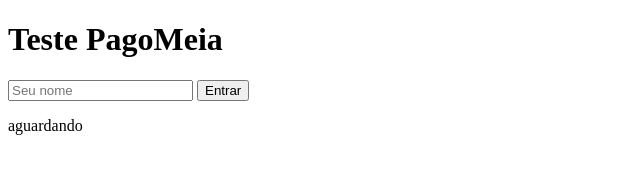
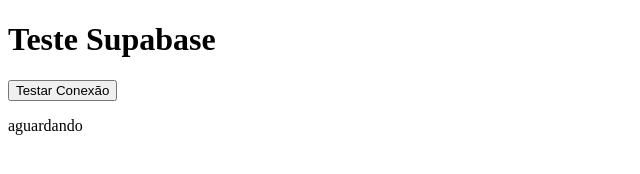
Before and after one commit to thierrylxcas/pagomeia-signal, a website: page index.html in a window 1280 px wide. Shown: the whole page, without its empty margins (0-640 px from the left). Drawn offline with nearby package versions, Linux system fonts and the light colour scheme.

Commit message:
Update index.html

```diff
--- a/index.html
+++ b/index.html
@@ -2,26 +2,46 @@
 <html lang="pt-br">
 <head>
 <meta charset="UTF-8">
-<title>Teste JS PagoMeia</title>
+<title>Teste Supabase</title>
 <meta name="viewport" content="width=device-width, initial-scale=1.0">
 </head>
 
 <body>
 
-<h1>Teste PagoMeia</h1>
-
-<input id="username" placeholder="Seu nome">
-<button onclick="join()">Entrar</button>
-
+<h1>Teste Supabase</h1>
+<button onclick="testar()">Testar Conexão</button>
 <p id="status">aguardando</p>
 
+<script src="https://cdn.jsdelivr.net/npm/@supabase/supabase-js@2"></script>
+
 <script>
-console.log("JS CARREGOU");
+console.log("SCRIPT INICIADO");
 
-function join(){
-  console.log("FUNÇÃO JOIN CHAMADA");
-  alert("FUNCIONOU! Nome: " + document.getElementById("username").value);
-  document.getElementById("status").innerText = "clicou no botão";
+const SUPABASE_URL = "https://yxeowgpwumbirpmsmd.supabase.co";
+const SUPABASE_ANON_KEY = "eyJhbGciOiJIUzI1NiIsInR5cCI6IkpXVCJ9.eyJpc3MiOiJzdXBhYmFzZSIsInJlZiI6Inl4ZW93Z3B3dW1iaXJwcG1zc21kIiwicm9sZSI6ImFub24iLCJpYXQiOjE3NjY1OTIxMTIsImV4cCI6MjA4MjE2ODExMn0.AJbhuRS2f5ZnX2piwVoiPQ2RW3NK6SyqlsMrCxaAgkU";
+
+const client = window.supabase.createClient(
+  SUPABASE_URL,
+  SUPABASE_ANON_KEY
+);
+
+console.log("CLIENTE CRIADO", client);
+
+async function testar(){
+  console.log("CLICOU TESTAR");
+
+  const { data, error } = await client
+    .from("messages")
+    .select("count", { count: "exact" });
+
+  if(error){
+    console.error("ERRO SUPABASE:", error);
+    document.getElementById("status").innerText = "ERRO: " + error.message;
+    return;
+  }
+
+  document.getElementById("status").innerText =
+    "CONECTOU! Registros: " + data.length;
 }
 </script>
 
```
